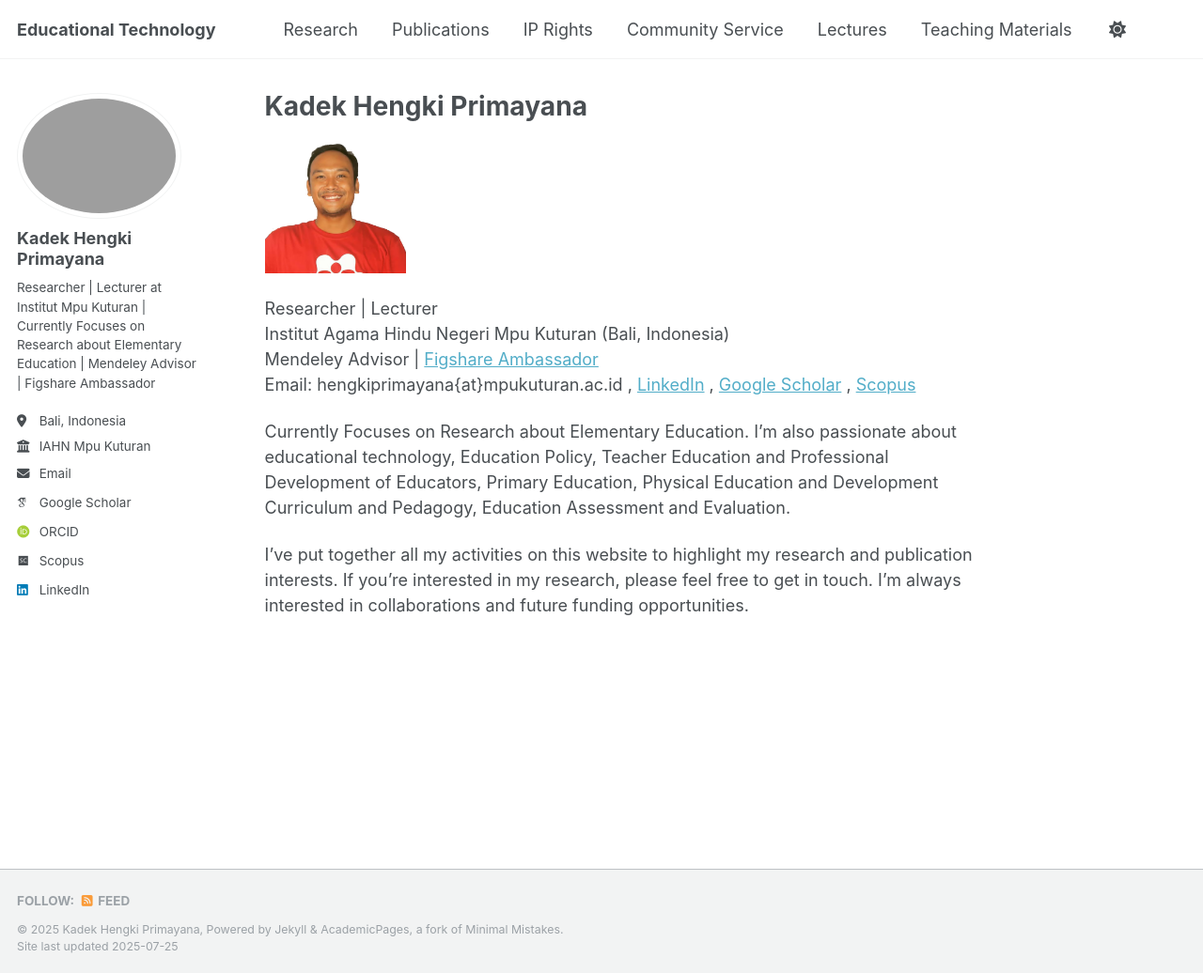
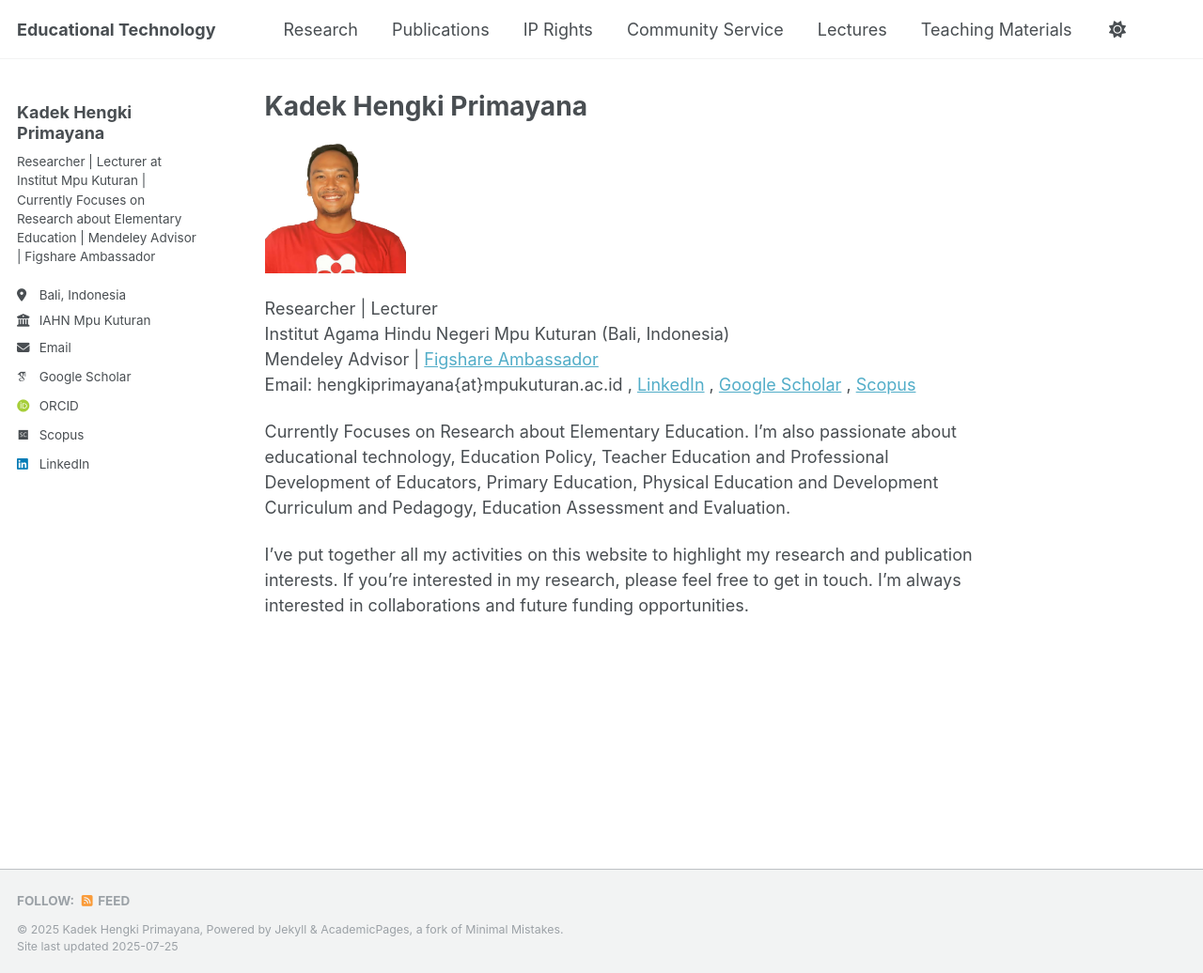
Before and after one commit to hengkiprimayana/hengkiprimayana.github.io, a Jekyll site: the page built from _pages/about.md, in a window 1280 px wide and 1036 px high. Shown: the whole window at 94% size. Built offline with Jekyll 4.4.1, drawn with Linux system fonts in a browser that asks for light colours; some web fonts are replaced; a script that is not in the unit is left out.

Commit message:
Update main.scss

```diff
--- a/assets/css/main.scss
+++ b/assets/css/main.scss
@@ -40,3 +40,8 @@
     "vendor/font-awesome/solid",
     "vendor/font-awesome/brands"
 ;
+
+/* Untuk menghilangkan avatar di sisi kiri atas */
+.author__avatar {
+  display: none;
+}
```
